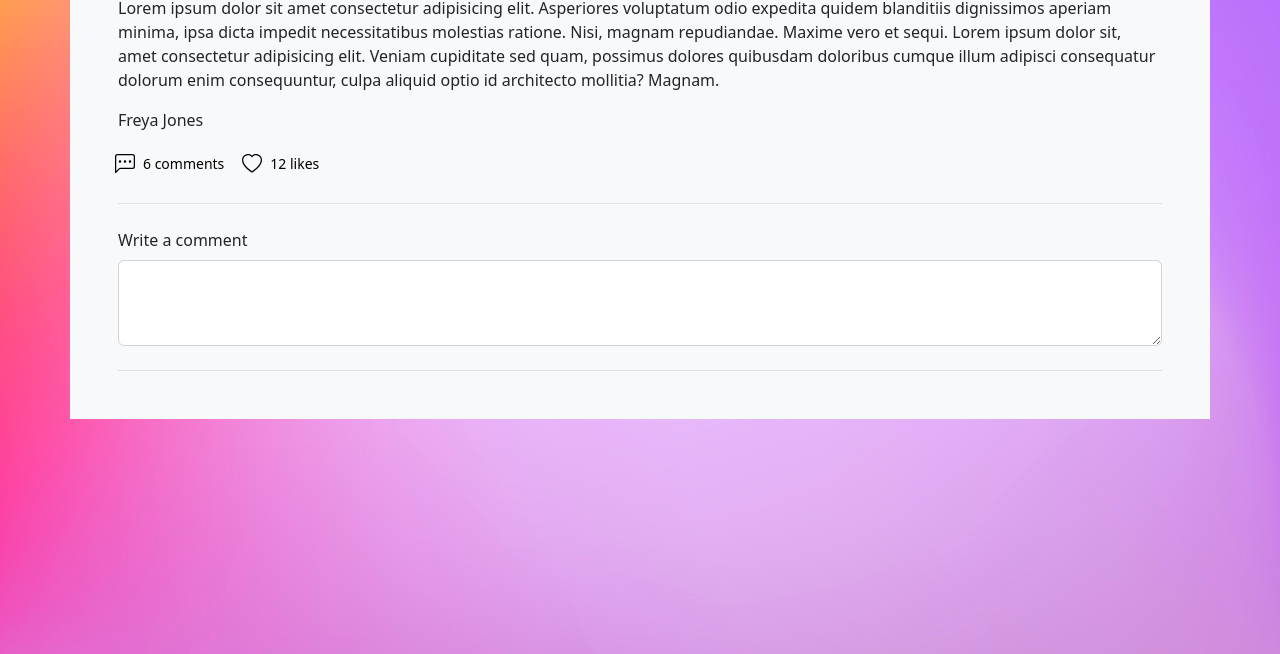
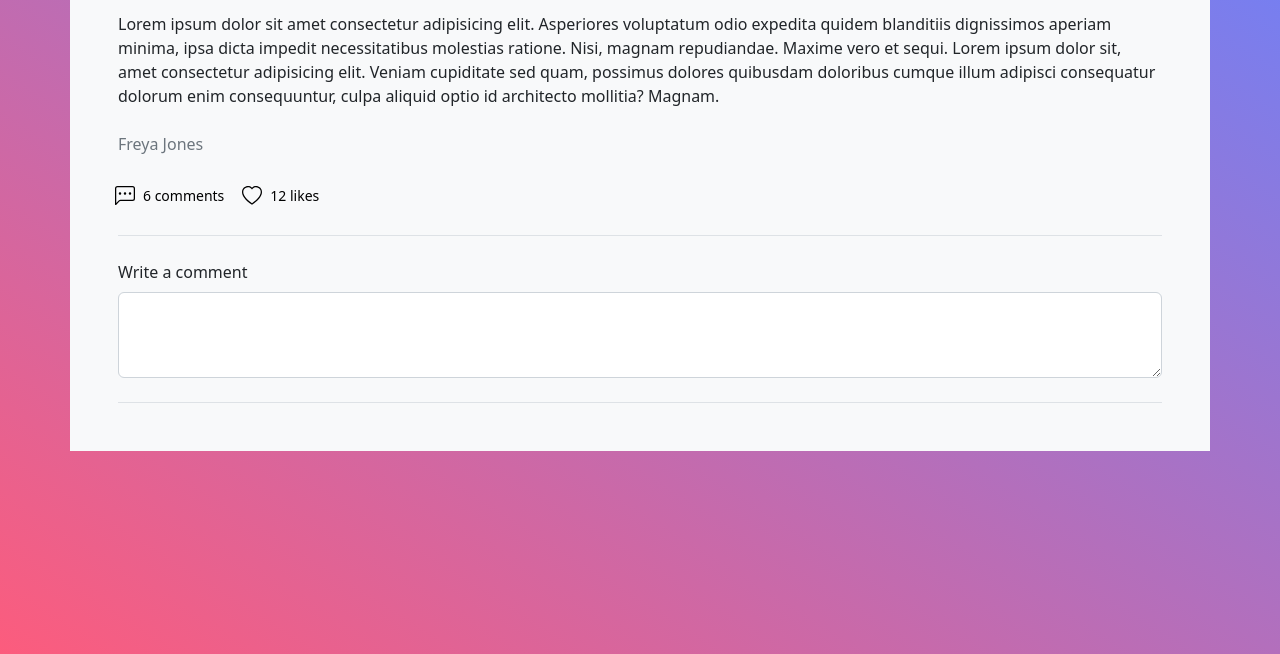
Before and after one commit to Horvathhenrietta/comments-and-login, a website built with Parcel: page src/index.html in a window 1280 px wide. Shown: the part 146-800 px from the top of the page. Built offline with nearby package versions, Linux system fonts and the light colour scheme.

Commit message:
Changed the background and added some white-space

```diff
--- a/src/index.html
+++ b/src/index.html
@@ -8,12 +8,12 @@
     <link rel="stylesheet" href="scss/styles.scss" />
     <script type="module" src="js/main.js"></script>
   </head>
-  <body>
-    <main class="vh-100 py-5 bg-main">
+  <body class="bg-main">
+    <main class="py-5">
       <div class="container bg-light p-5">
         <div class="post">
-          <h2 class="post-title">Hello, world!</h2>
-          <p class="post-content">
+          <h2 class="post-title mb-4">Hello, world!</h2>
+          <p class="post-content mb-4">
             Lorem ipsum dolor sit amet consectetur adipisicing elit. Asperiores
             voluptatum odio expedita quidem blanditiis dignissimos aperiam
             minima, ipsa dicta impedit necessitatibus molestias ratione. Nisi,
@@ -23,7 +23,7 @@
             consequatur dolorum enim consequuntur, culpa aliquid optio id
             architecto mollitia? Magnam.
           </p>
-          <p class="post-author">Freya Jones</p>
+          <p class="post-author text-muted mb-4">Freya Jones</p>
           <div class="row align-items-center">
             <a
               class="col-auto btn-sm btn btn-light d-flex align-items-center"
@@ -78,6 +78,8 @@
             rows="3"
           ></textarea>
         </div>
+
+        <!-- COMMENT SECTION -->
         <div class="comment-section"></div>
       </div>
     </main>
--- a/src/scss/styles.scss
+++ b/src/scss/styles.scss
@@ -1,7 +1,8 @@
 @import '~bootstrap/scss/bootstrap';
 
 .bg-main {
-  background-image: url(../img/background.jpg);
+  background-image: linear-gradient(to top right, #fc5c7d, #6a82fb);
+  min-height: 100vh;
   background-position: center;
   background-repeat: no-repeat;
   background-size: cover;
```
